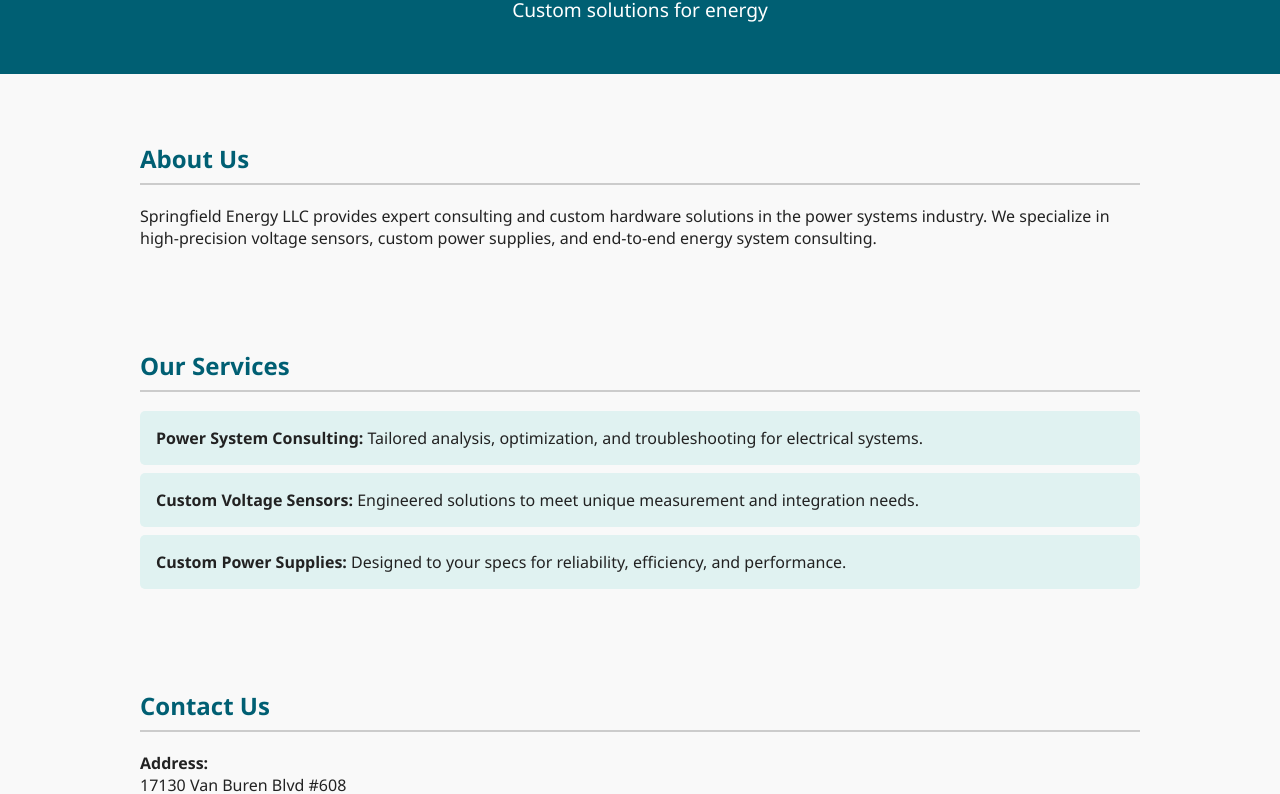
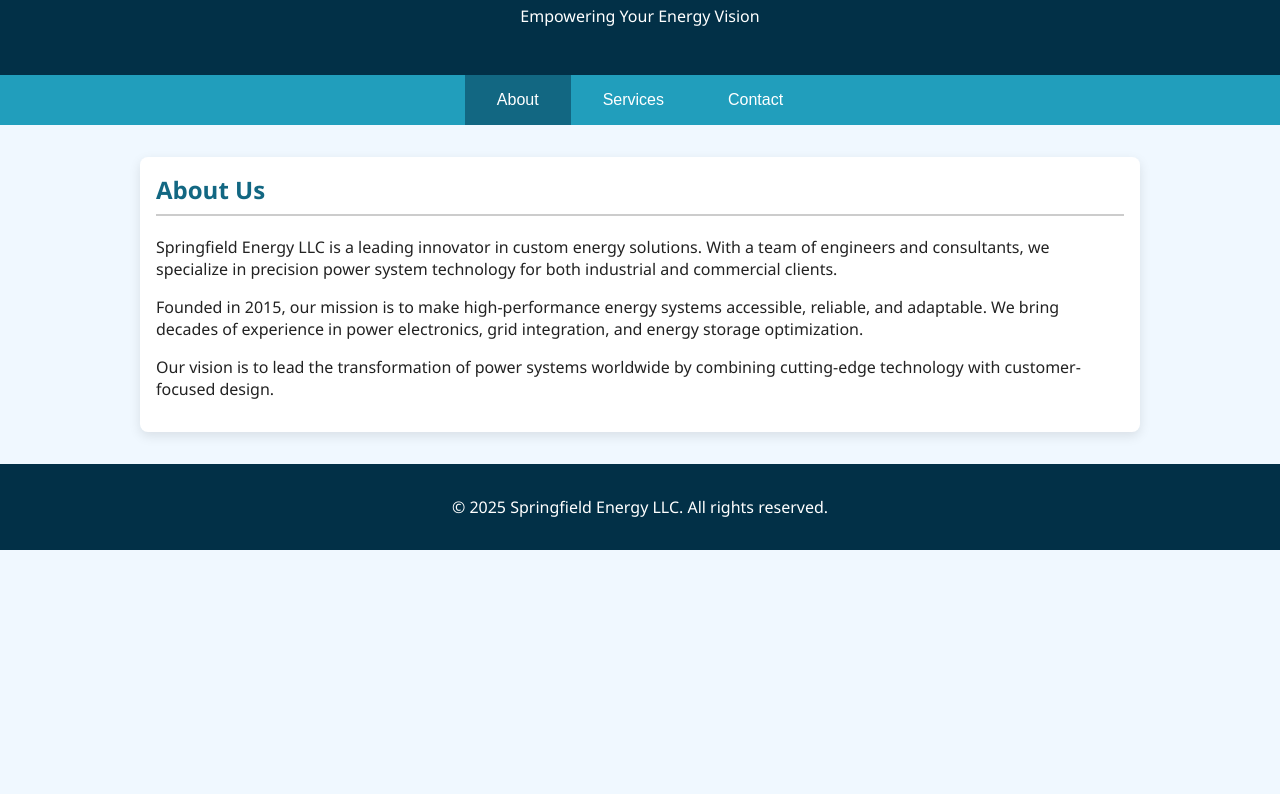
Before and after one commit to springfieldenergyllc/springfieldenergy, a plain HTML site: page index.html in a window 1280 px wide. Shown: the part 189-983 px from the top of the page. After the commit the page ends 800 px from the top, so only its background shows below. Drawn offline with Linux system fonts and the light colour scheme.

Commit message:
Update index.html

```diff
--- a/index.html
+++ b/index.html
@@ -5,106 +5,161 @@
   <meta name="viewport" content="width=device-width, initial-scale=1.0"/>
   <title>Springfield Energy LLC</title>
   <style>
+    * {
+      box-sizing: border-box;
+    }
+
     body {
       margin: 0;
       font-family: 'Segoe UI', sans-serif;
+      background: #f0f8ff;
       color: #222;
-      background-color: #f9f9f9;
     }
 
     header {
-      background-color: #005f73;
+      background-color: #023047;
       color: white;
+      text-align: center;
       padding: 2rem 1rem;
-      text-align: center;
     }
 
     .logo {
-      max-width: 150px;
-      height: auto;
+      max-width: 120px;
       margin-bottom: 1rem;
     }
 
-    header h1 {
-      margin: 0;
-      font-size: 2.5rem;
+    nav {
+      display: flex;
+      justify-content: center;
+      background-color: #219ebc;
     }
 
-    header p {
-      font-size: 1.2rem;
-      margin-top: 0.5rem;
+    nav button {
+      background: none;
+      border: none;
+      padding: 1rem 2rem;
+      cursor: pointer;
+      color: white;
+      font-size: 1rem;
+      transition: background 0.3s;
     }
 
-    section {
+    nav button:hover,
+    nav button.active {
+      background-color: #126782;
+    }
+
+    .tab-content {
+      display: none;
       max-width: 1000px;
       margin: 2rem auto;
       padding: 1rem;
+      background: #ffffff;
+      border-radius: 8px;
+      box-shadow: 0 4px 12px rgba(0,0,0,0.1);
     }
 
-    section h2 {
-      color: #005f73;
+    .tab-content.active {
+      display: block;
+    }
+
+    h2 {
+      color: #126782;
+      margin-top: 0;
       border-bottom: 2px solid #ccc;
       padding-bottom: 0.5rem;
     }
 
-    .services ul {
-      list-style: none;
-      padding: 0;
+    ul {
+      padding-left: 1.2rem;
     }
 
-    .services li {
-      background: #e0f2f1;
-      margin: 0.5rem 0;
-      padding: 1rem;
-      border-radius: 5px;
-    }
-
-    .contact p {
-      margin: 0.5rem 0;
+    li {
+      margin-bottom: 0.8rem;
     }
 
     footer {
-      background-color: #003845;
+      background-color: #023047;
       color: white;
       text-align: center;
       padding: 1rem;
+      margin-top: 2rem;
+    }
+
+    a {
+      color: #126782;
+      text-decoration: none;
+    }
+
+    @media (max-width: 600px) {
+      nav {
+        flex-direction: column;
+      }
+
+      nav button {
+        width: 100%;
+        text-align: left;
+        padding-left: 1.5rem;
+      }
     }
   </style>
 </head>
 <body>
 
   <header>
-    <img src="logo.png" alt="Springfield Energy Logo" class="logo" />
+    <img src="logo.png" alt="Springfield Energy Logo" class="logo">
     <h1>Springfield Energy LLC</h1>
-    <p>Custom solutions for energy</p>
+    <p>Empowering Your Energy Vision</p>
   </header>
 
-  <section class="about">
+  <nav>
+    <button class="tab-btn active" onclick="showTab('about')">About</button>
+    <button class="tab-btn" onclick="showTab('services')">Services</button>
+    <button class="tab-btn" onclick="showTab('contact')">Contact</button>
+  </nav>
+
+  <section id="about" class="tab-content active">
     <h2>About Us</h2>
-    <p>Springfield Energy LLC provides expert consulting and custom hardware solutions in the power systems industry. We specialize in high-precision voltage sensors, custom power supplies, and end-to-end energy system consulting.</p>
+    <p>Springfield Energy LLC is a leading innovator in custom energy solutions. With a team of engineers and consultants, we specialize in precision power system technology for both industrial and commercial clients.</p>
+    <p>Founded in 2015, our mission is to make high-performance energy systems accessible, reliable, and adaptable. We bring decades of experience in power electronics, grid integration, and energy storage optimization.</p>
+    <p>Our vision is to lead the transformation of power systems worldwide by combining cutting-edge technology with customer-focused design.</p>
   </section>
 
-  <section class="services">
+  <section id="services" class="tab-content">
     <h2>Our Services</h2>
     <ul>
-      <li><strong>Power System Consulting:</strong> Tailored analysis, optimization, and troubleshooting for electrical systems.</li>
-      <li><strong>Custom Voltage Sensors:</strong> Engineered solutions to meet unique measurement and integration needs.</li>
-      <li><strong>Custom Power Supplies:</strong> Designed to your specs for reliability, efficiency, and performance.</li>
+      <li><strong>⚡ Power System Consulting:</strong> In-depth system design, failure analysis, and operational optimization to reduce downtime and enhance efficiency.</li>
+      <li><strong>🔌 Custom Voltage Sensors:</strong> Precision-engineered sensors tailored for high voltage, renewable integration, and digital system feedback.</li>
+      <li><strong>🔋 Power Supply Development:</strong> Rugged, custom-built supplies optimized for high reliability, efficiency, and compact form factors.</li>
+      <li><strong>🌐 Grid Integration Support:</strong> End-to-end services for DER systems, inverters, and utility compliance.</li>
+      <li><strong>🧪 Prototyping & Testing:</strong> We provide fast turnaround for R&D prototypes with full testing and documentation.</li>
     </ul>
   </section>
 
-  <section class="contact">
+  <section id="contact" class="tab-content">
     <h2>Contact Us</h2>
-    <p><strong>Address:</strong><br>
+    <p><strong>📍 Address:</strong><br>
       17130 Van Buren Blvd #608<br>
       Riverside, CA 92504</p>
-    <p><strong>Email:</strong> <a href="mailto:ebaycontactspringfield@gmail.com">ebaycontactspringfield@gmail.com</a></p>
-    <p><strong>Phone:</strong>  617-952-1632 </p>
+    <p><strong>📧 Email:</strong> <a href="mailto:ebaycontactspringfield@gmail.com">ebaycontactspringfield@gmail.com</a></p>
+    <p><strong>📞 Phone:</strong> 617-952-1632</p>
+    <p>Feel free to reach out for consultations, partnerships, or product inquiries. We respond within 1 business day.</p>
   </section>
 
   <footer>
     <p>&copy; 2025 Springfield Energy LLC. All rights reserved.</p>
   </footer>
 
+  <script>
+    function showTab(tabId) {
+      const tabs = document.querySelectorAll('.tab-content');
+      const buttons = document.querySelectorAll('.tab-btn');
+      tabs.forEach(tab => tab.classList.remove('active'));
+      buttons.forEach(btn => btn.classList.remove('active'));
+
+      document.getElementById(tabId).classList.add('active');
+      event.target.classList.add('active');
+    }
+  </script>
 </body>
 </html>
```
